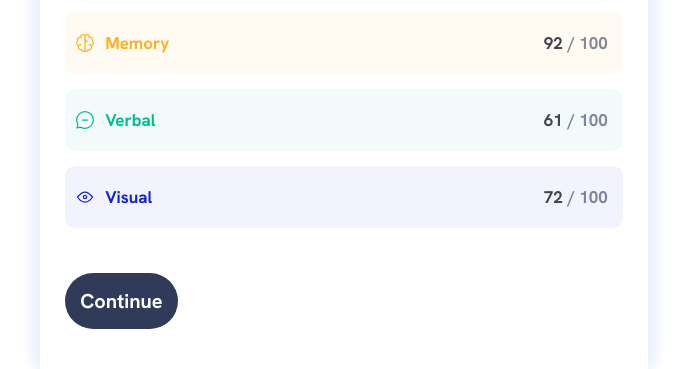
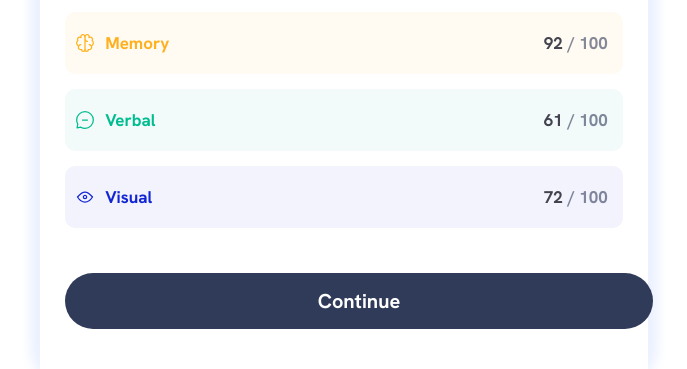
Before and after one commit to alaa-mekibes/Results-summary-component-frontend-mentor, a plain HTML site: page index.html in a window 1280 px wide. Shown: the part 590-959 px from the top of the page, without its empty margins (296-983 px from the left). Drawn offline with Linux system fonts and the light colour scheme; a web font is replaced by a local one.

Commit message:
Update style.css

```diff
--- a/css/style.css
+++ b/css/style.css
@@ -203,7 +203,8 @@ body {
         border-radius: var(--border-r);
         transition: .5s;
         background-color: var(--Dark-gray-blue);
-        width: auto;
+        width: 100%;
+        max-width: 100%;
         align-self: stretch;
         margin-block-start: 1.875rem;
       &:hover {
```
